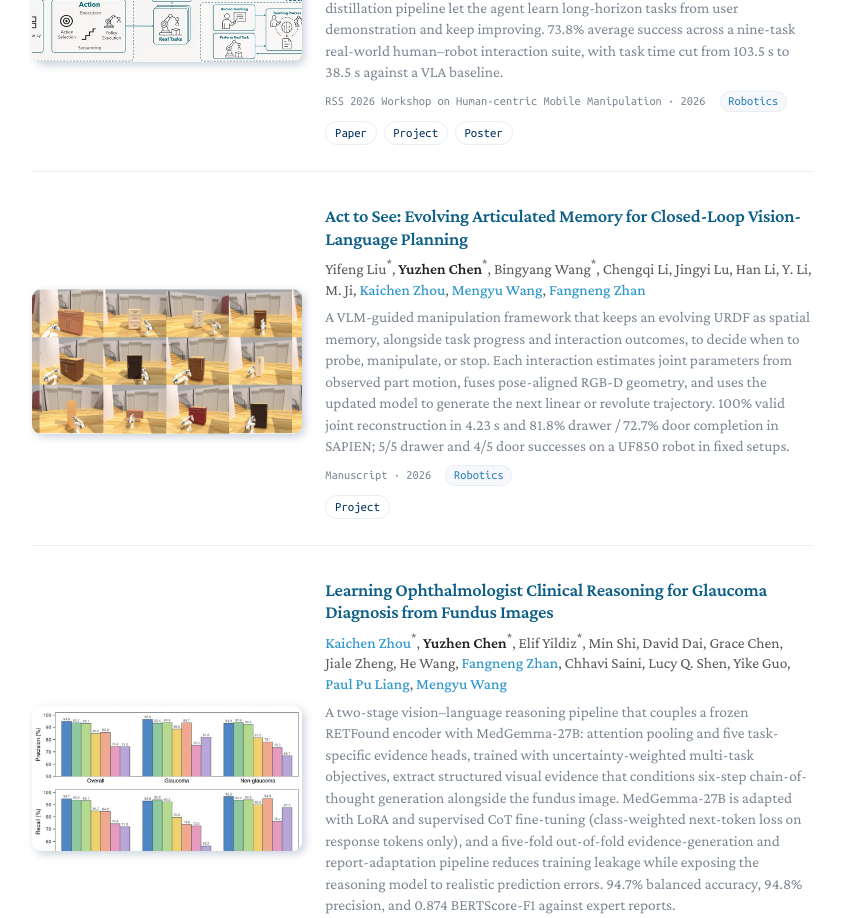
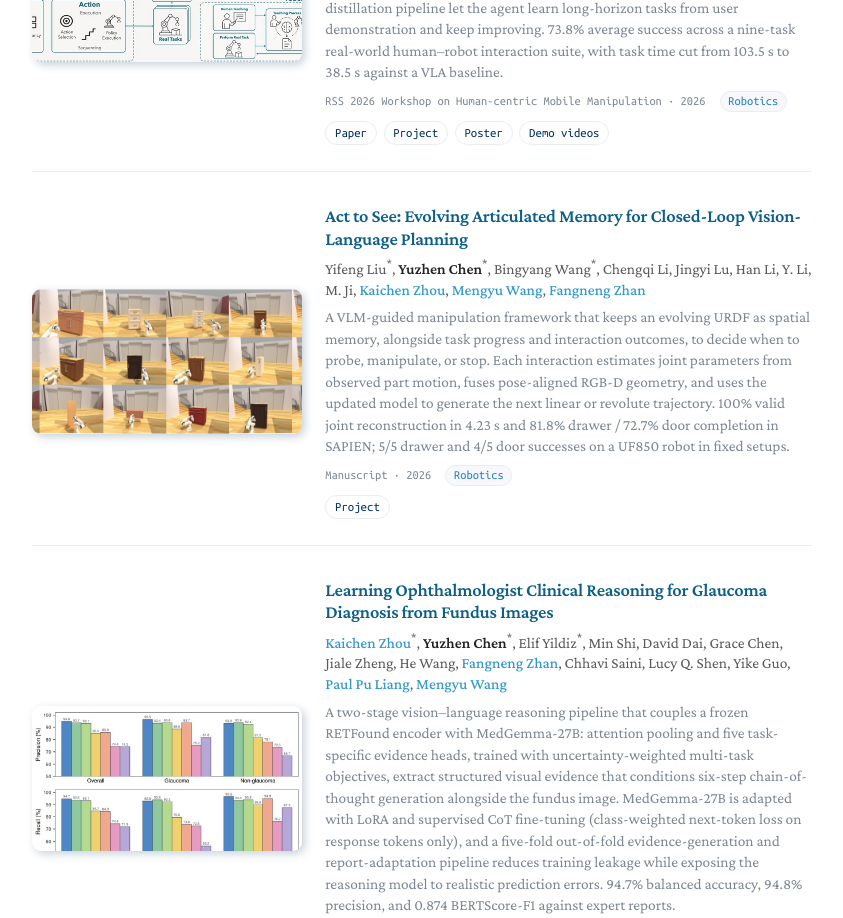
Before and after one commit to yuzhench/yuzhench.github.io, a plain HTML site: page index.html in a window 1280 px wide. Shown: the part 2760-3678 px from the top of the page, without its empty margins (408-1251 px from the left). Drawn offline with Linux system fonts and the light colour scheme; some icons are missing.

Commit message:
WCM: add Demo videos link (ESR 2026 Workshop Demo Track, OpenReview)

```diff
--- a/index.html
+++ b/index.html
@@ -244,6 +244,7 @@
                 <a href="https://arxiv.org/abs/2607.22999" target="_blank" rel="noopener">Paper</a>
                 <a href="https://yuzhench.github.io/WCM_Web/" target="_blank" rel="noopener">Project</a>
                 <a href="files/wcm_rss2026_poster.pdf" target="_blank" rel="noopener">Poster</a>
+                <a href="https://openreview.net/forum?id=xMjDTnFHjG" target="_blank" rel="noopener">Demo videos</a>
               </div>
             </div>
           </article>
```
